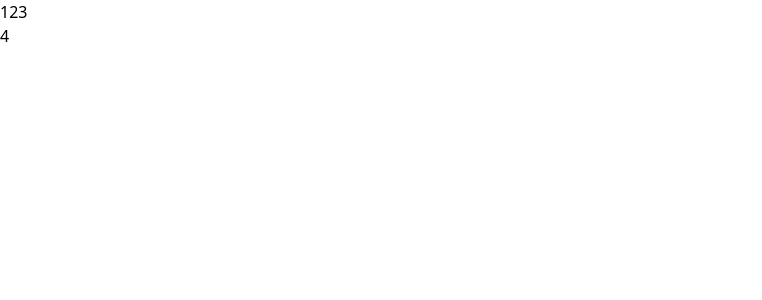
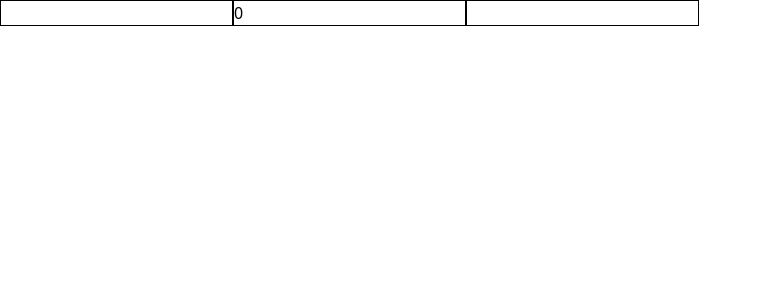
Before and after one commit to tlfh04/learning, a React (Vite) app in the folder react/my-react-app/: page / in a window 1280 px wide. Shown: the top 300 px of the page, without its empty margins (0-762 px from the left). Built offline with nearby package versions, Linux system fonts and the light colour scheme.

Commit message:
Create State-form learning

```diff
--- a/react/my-react-app/src/App.jsx
+++ b/react/my-react-app/src/App.jsx
@@ -1,10 +1,9 @@
-import React from "react";
-import Container from "./components/Component/State/Container";
-import StateBasic from "./components/Component/State/StateBasic";
+import Container from "./components/StateAvanced/Container";
+
 function App() {
   return (
     <div>
-      <StateBasic></StateBasic>
+      <Container></Container>
     </div>
   );
 }
--- /dev/null
+++ b/react/my-react-app/src/components/StateAvanced/Container.jsx
@@ -0,0 +1,10 @@
+import React from "react";
+import Form from "./Form";
+
+export default function Container() {
+  return (
+    <div>
+      <Form></Form>
+    </div>
+  );
+}
--- /dev/null
+++ b/react/my-react-app/src/components/StateAvanced/Form.jsx
@@ -0,0 +1,62 @@
+import React from "react";
+import { useState } from "react";
+
+export default function Form() {
+  const [username, setUsername] = useState("");
+  const [age, setAge] = useState(0);
+  const [email, setEmail] = useState("");
+
+  const [form, setForm] = useState({ username: "", age: 0, email: "" });
+
+  function handleChange(event) {
+    // const target = event["target"];
+    // console.log(target);
+
+    const { name, value } = event.target;
+    console.log(name, value);
+    const newForm = { ...form, [name]: value };
+    setForm(newForm);
+
+    // if (name === "username") {
+    //   setUsername(value);
+    // } else if (name === "age") {
+    //   setAge(value);
+    // } else if (name === "email") {
+    //   setEmail(value);
+    // }
+  }
+
+  return (
+    <div>
+      <form action="">
+        <input
+          className="border-1"
+          type="text"
+          name="username"
+          value={form["name"]}
+          onChange={(evnet) => {
+            handleChange(event);
+          }}
+        />
+        <input
+          className="border-1"
+          type="number"
+          name="age"
+          value={form["age"]}
+          onChange={(evnet) => {
+            handleChange(event);
+          }}
+        />
+        <input
+          className="border-1"
+          type="email"
+          name="email"
+          value={form["email"]}
+          onChange={(evnet) => {
+            handleChange(event);
+          }}
+        />
+      </form>
+    </div>
+  );
+}
```
